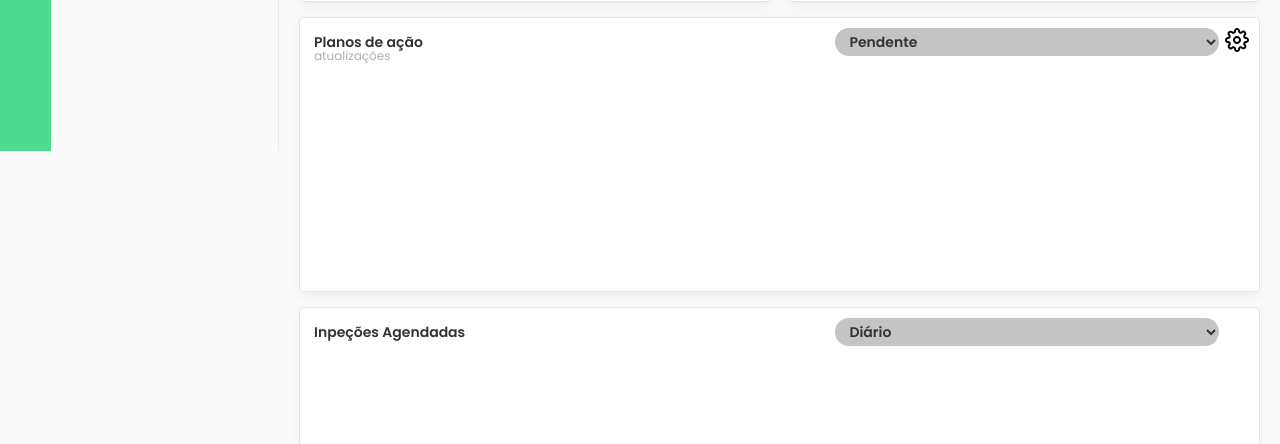
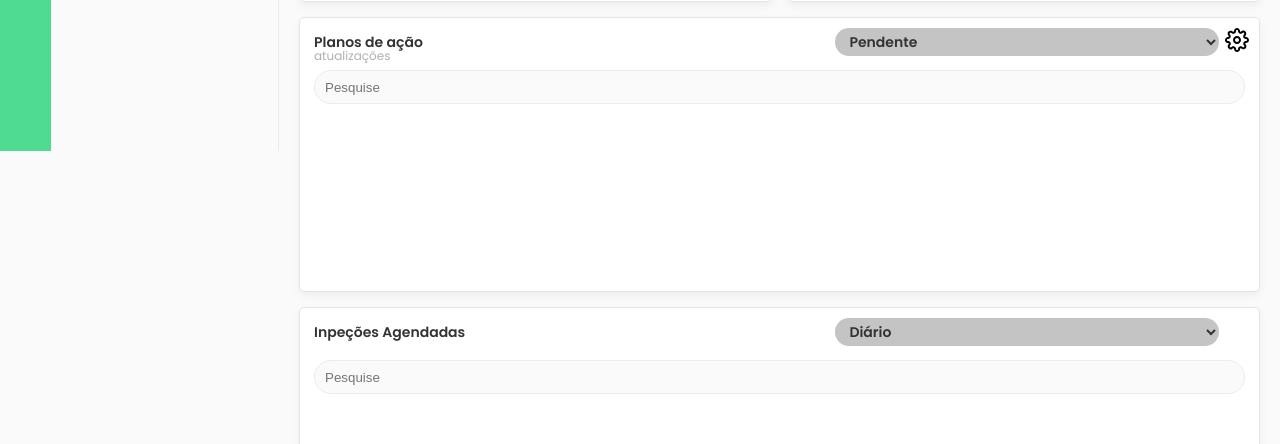
Before and after one commit to SamuelSimoes31/dashboard-trackingtrade, a React (Create React App) app in the folder dashboard/: page / in a window 1280 px wide. Shown: the part 649-1093 px from the top of the page. Built offline with nearby package versions, Linux system fonts and the light colour scheme; the HTML template or start-up script is replaced by a standard one.

Commit message:
search bar added

```diff
--- a/dashboard/src/components/Panel/Card/index.tsx
+++ b/dashboard/src/components/Panel/Card/index.tsx
@@ -10,9 +10,10 @@ interface CardProps {
   settings?: boolean;
   filter?: string[]; //apenas para fins práticos de dados mockados
   details?: boolean;
+  search?: boolean;
 }
 
-const Card = ({children,title,subtitle,settings,filter,details}:CardProps) => {
+const Card = ({children,title,subtitle,settings,filter,details,search}:CardProps) => {
 
 
   return (
@@ -26,6 +27,7 @@ const Card = ({children,title,subtitle,settings,filter,details}:CardProps) => {
         </select>
       }
       {details && <p className="details" onClick={() => alert('Will be implemented soon!')}>visualizar detalhes</p>}
+      {search && <input type="text" placeholder="Pesquise"></input>}
       {children}
     </Container>
   );
--- a/dashboard/src/components/Panel/Card/styles.ts
+++ b/dashboard/src/components/Panel/Card/styles.ts
@@ -59,6 +59,19 @@ export const Container = styled.div<ContainerProps>`
     z-index: 10;
   }
 
+  input[type="text"] {
+    width: 100%;
+    height: 34px;
+
+    padding: 0 10px;
+    margin: 10px 0;
+
+    background: #FAFAFA;
+    border: 1px solid #EBEBEB;
+    box-sizing: border-box;
+    border-radius: 100px;
+  }
+
 `;
 
 export const Title = styled.p`
--- a/dashboard/src/components/Panel/index.tsx
+++ b/dashboard/src/components/Panel/index.tsx
@@ -49,10 +49,10 @@ const Panel = () => {
               value={actionPlanData.value}
           />
         </Card>
-        <Card title={"Planos de ação"} subtitle={"atualizações"} settings filter={['Pendente','Realizado']}>
+        <Card title={"Planos de ação"} subtitle={"atualizações"} settings filter={['Pendente','Realizado']} search>
           {}
         </Card>
-        <Card title={"Inpeções Agendadas"} filter={['Diário','Mensal']} >
+        <Card title={"Inpeções Agendadas"} filter={['Diário','Mensal']} search>
           {}
         </Card>
       </GridPanel>
```
